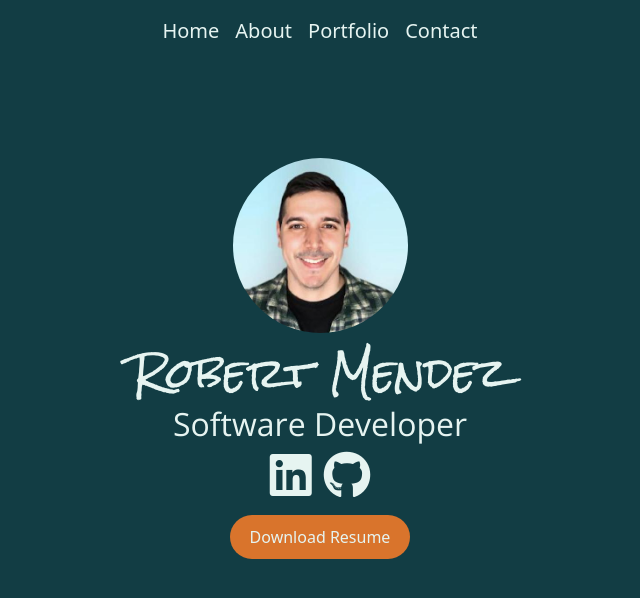
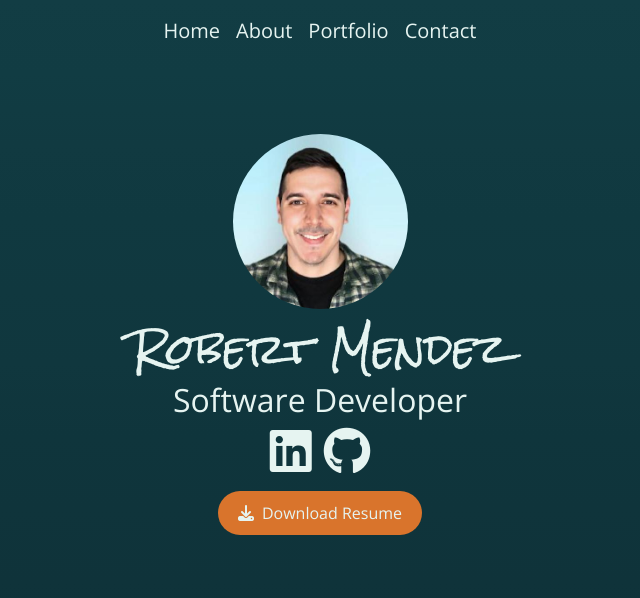
Before and after one commit to robertjmendez/Portfolio, a plain HTML site: page source/index.html in a window 1280 px wide. Shown: the whole page, without its empty margins (320-960 px from the left). Drawn offline with nearby package versions, Linux system fonts and the light colour scheme.

Commit message:
Added more styling

```diff
--- a/source/css/style.css
+++ b/source/css/style.css
@@ -1,5 +1,6 @@
 .index-background {
-    background-color: #123D44;
+    background-image: linear-gradient(to bottom, #123d44, #113c43, #113a41, #103940, #10383f, #10373e, #0f353c, #0f343b, #0f333a, #0e3238, #0e3137, #0e3036);
+    font-family: 'Open Sans', sans-serif;
 }
 
 .index-background h1 {
--- a/source/index.html
+++ b/source/index.html
@@ -14,18 +14,18 @@
           integrity="sha384-T3c6CoIi6uLrA9TneNEoa7RxnatzjcDSCmG1MXxSR1GAsXEV/Dwwykc2MPK8M2HN" crossorigin="anonymous">
     <link rel="stylesheet" href="https://cdnjs.cloudflare.com/ajax/libs/font-awesome/6.4.2/css/all.min.css" integrity="sha512-z3gLpd7yknf1YoNbCzqRKc4qyor8gaKU1qmn+CShxbuBusANI9QpRohGBreCFkKxLhei6S9CQXFEbbKuqLg0DA==" crossorigin="anonymous" referrerpolicy="no-referrer" />
 </head>
-<body class="index-background">
-<nav class="navbar navbar-expand-lg mb-5">
+<body class="index-background vh-100">
+<nav class="navbar navbar-expand-lg mb-4">
     <div class="container-fluid">
         <button class="navbar-toggler" type="button" data-bs-toggle="collapse" data-bs-target="#navbarNavAltMarkup" aria-controls="navbarNavAltMarkup" aria-expanded="false" aria-label="Toggle navigation">
             <span class="navbar-toggler-icon"></span>
         </button>
         <div class="collapse navbar-collapse" id="navbarNavAltMarkup">
             <div class="navbar-nav mx-auto">
-                <a class="nav-link" aria-current="page" href="#">Home</a>
-                <a class="nav-link" href="#">About</a>
-                <a class="nav-link" href="#">Portfolio</a>
-                <a class="nav-link" href="#">Contact</a>
+                <a class="nav-link" aria-current="page" href="index.html">Home</a>
+                <a class="nav-link" href="about.html">About</a>
+                <a class="nav-link" href="portfolio.html">Portfolio</a>
+                <a class="nav-link" href="contact.html">Contact</a>
             </div>
         </div>
     </div>
@@ -42,7 +42,7 @@
     </div>
     <div class="text-center resume">
         <a href="files/RobertMendez_Resume.pdf" download class="btn btn-warning mt-3">
-            Download Resume
+            <i class="fa-solid fa-download me-2"></i>Download Resume
         </a>
     </div>
 </div>
```
Also changed, not shown: source/contact.html (+12 -24 lines).
